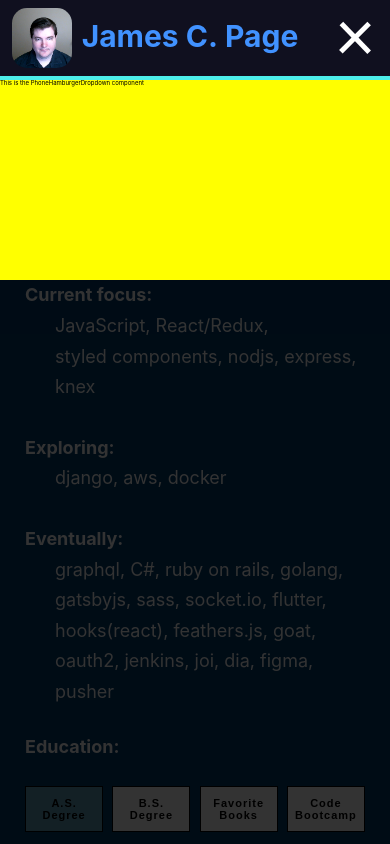
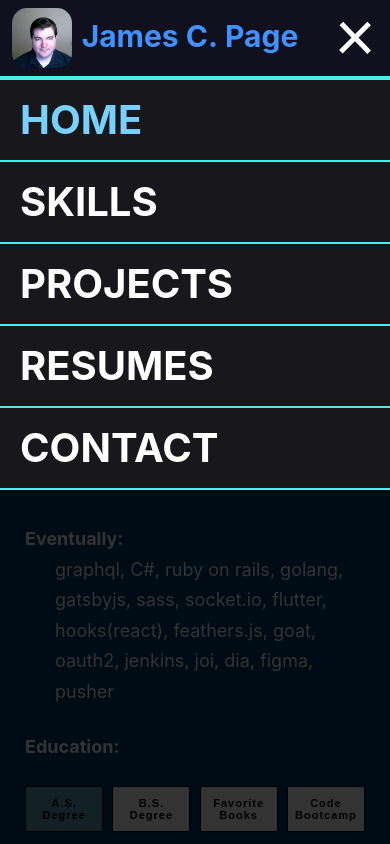
Before and after one commit to jamespagedev/james-page-portfolio-website, a React (Create React App) app: page / in a window 390 px wide. Both pictures are taken after a click on the element 355 px from the left and 38 px from the top of the page. Shown: the top 844 px of the page. Built offline with nearby package versions, Linux system fonts and the light colour scheme; the HTML template or start-up script is replaced by a standard one.

Commit message:
added phone hamburger dropdown

```diff
--- a/src/components/Modals/Modals.js
+++ b/src/components/Modals/Modals.js
@@ -29,7 +29,7 @@ const Modals = props => {
     return (
       <DivWrapper onClick={ev => props.setHamburgerMenu(ev, false)}>
         <TabletHamburgerDropdown hamburgerOpen={props.hamburgerOpen} setHamburgerMenu={props.setHamburgerMenu}/>
-        <PhoneHamburgerDropdown />
+        <PhoneHamburgerDropdown hamburgerOpen={props.hamburgerOpen} setHamburgerMenu={props.setHamburgerMenu}/>
       </DivWrapper>
     );
   }
--- a/src/components/Modals/PhoneHamburgerDropdown.js
+++ b/src/components/Modals/PhoneHamburgerDropdown.js
@@ -1,16 +1,46 @@
 import React from 'react';
 import styled from 'styled-components';
+import { Link } from 'react-scroll';
+
+// globals
+import { Colors } from '../../globals/CssMixins.js';
 
 /********************************************** Styles ********************************************/
 const DivWrapper = styled.div`
   display: none;
   width: 100%;
-  height: 200px;
-  background: yellow;
+  background: ${Colors.Woodsmoke2};
   z-index: 4001;
 
   @media(max-width: 900px) {
     display: flex;
+    position: fixed;
+    top: 8rem;
+  }
+`;
+
+const Nav = styled.nav`
+  display: flex;
+  flex-direction: column;
+  width: 100%;
+`;
+
+const LinkNavItem = styled(Link)`
+  color: white;
+  font-size: 4rem;
+  font-weight: bold;
+  user-select: none;
+  cursor: pointer;
+  padding: 2rem;
+  border-bottom: 2px solid #4deeea;
+
+  &.active {
+    color: #78d0fb;
+  }
+
+  &:hover {
+    background-color: white;
+    color: black;
   }
 `;
 
@@ -18,7 +48,63 @@ const DivWrapper = styled.div`
 const PhoneHamburgerDropdown = props => {
   return (
     <DivWrapper onClick={ev => ev.stopPropagation()}>
-      <h1>This is the PhoneHamburgerDropdown component</h1>
+      <Nav>
+        <LinkNavItem
+          onClick={ev => props.setHamburgerMenu(ev, false)}
+          activeClass="active"
+          to={`home-phone`}
+          spy={true}
+          smooth={true}
+          offset={-80}
+          duration={500}
+        >
+          HOME
+        </LinkNavItem>
+        <LinkNavItem
+          onClick={ev => props.setHamburgerMenu(ev, false)}
+          activeClass="active"
+          to={`skills`}
+          spy={true}
+          smooth={true}
+          offset={-80}
+          duration={500}
+        >
+          SKILLS
+        </LinkNavItem>
+        <LinkNavItem
+          onClick={ev => props.setHamburgerMenu(ev, false)}
+          activeClass="active"
+          to={`projects`}
+          spy={true}
+          smooth={true}
+          offset={-80}
+          duration={500}
+        >
+          PROJECTS
+        </LinkNavItem>
+        <LinkNavItem
+          onClick={ev => props.setHamburgerMenu(ev, false)}
+          activeClass="active"
+          to={`resumes`}
+          spy={true}
+          smooth={true}
+          offset={-80}
+          duration={500}
+        >
+          RESUMES
+        </LinkNavItem>
+        <LinkNavItem
+          onClick={ev => props.setHamburgerMenu(ev, false)}
+          activeClass="active"
+          to={`contact`}
+          spy={true}
+          smooth={true}
+          offset={-80}
+          duration={500}
+        >
+          CONTACT
+        </LinkNavItem>
+      </Nav>
     </DivWrapper>
   );
 };
--- a/src/components/Modals/TabletHamburgerDropdown.js
+++ b/src/components/Modals/TabletHamburgerDropdown.js
@@ -16,7 +16,6 @@ const DivWrapper = styled.div`
     display: flex;
     position: fixed;
     top: 8rem;
-    transition: all 0.3s;
   }
 
   @media(max-width: 900px) {
--- a/src/components/Portfolio/MidSection.js
+++ b/src/components/Portfolio/MidSection.js
@@ -219,11 +219,11 @@ margin: 0 0 8.5rem;
 const MidSection = props => {
   return (
     <SectionMid id="work">
-      <DivProjectSection>
+      <DivProjectSection id="projects">
         <H1Projects>Project(s)</H1Projects>
         <Projects />
       </DivProjectSection>
-      <DivResumeSection>
+      <DivResumeSection id="resumes">
         <H1Resumes>Resume(s)</H1Resumes>
         <H4ClickToView>(click to view)</H4ClickToView>
         <Resumes />
--- a/src/components/Portfolio/TopSection.js
+++ b/src/components/Portfolio/TopSection.js
@@ -470,7 +470,7 @@ const ImgSkill = styled.img`
 const TopSection = props => {
   return (
     <SectionTop id="home">
-      <DivIntro>
+      <DivIntro id="home-phone">
         <H3Intro>Greetings, thank you for taking the time to visit my portfolio. I'm a full stack developer who enjoys working in all areas.</H3Intro>
         <hr style={{width: '60%', height: '3px', backgroundColor: 'white', margin: '10px 0 35px'}} />
         <PCurrentFocus>Current focus:<span>JavaScript, React/Redux, styled&nbsp;components, nodjs, express, knex</span></PCurrentFocus>
@@ -479,7 +479,7 @@ const TopSection = props => {
         <PEducation>Education:</PEducation>
         <CarouselEducation />
       </DivIntro>
-      <DivSkillsSection>
+      <DivSkillsSection id="skills">
         <H1Skills>Skills</H1Skills>
         <DivSkillsSectionCategory size='small'>
           <ImgSkill top='true' src={require('../../assets/img/javascript.svg')} draggable="false" alt='javascript' />
```
